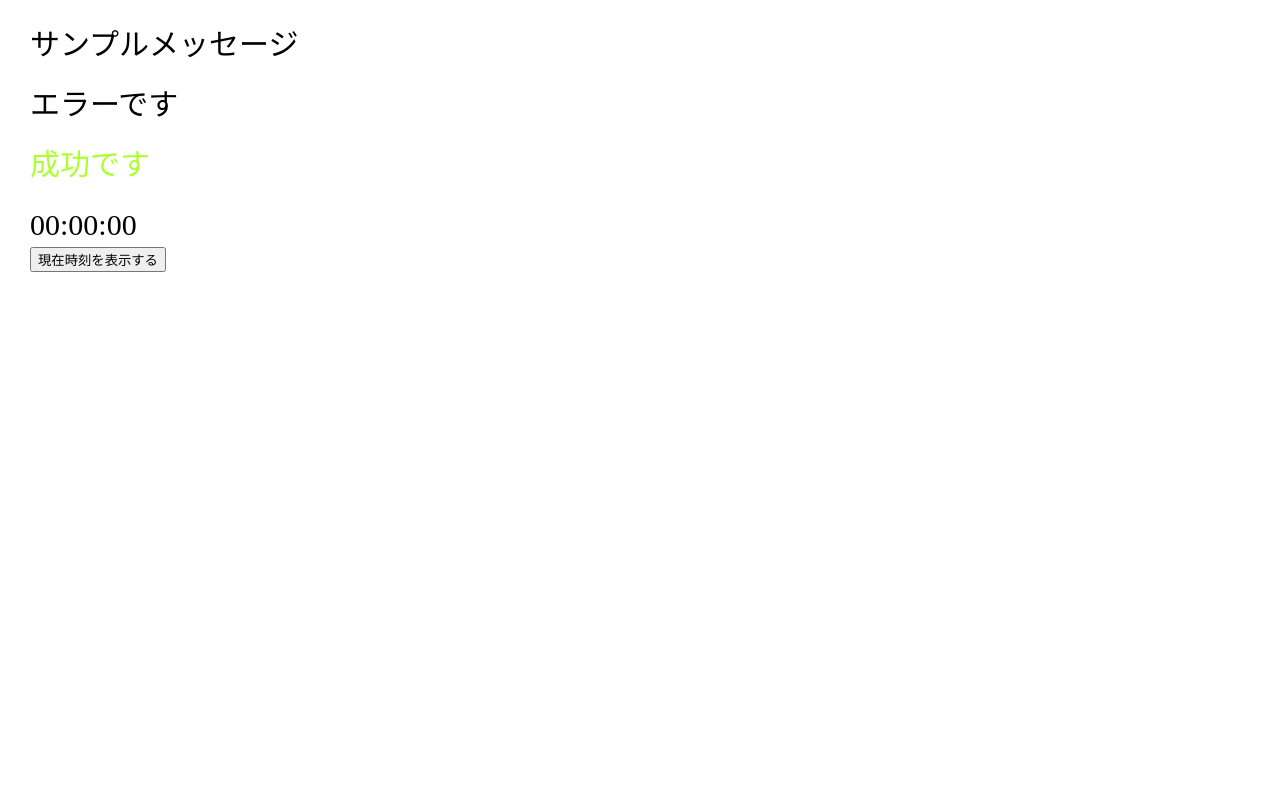
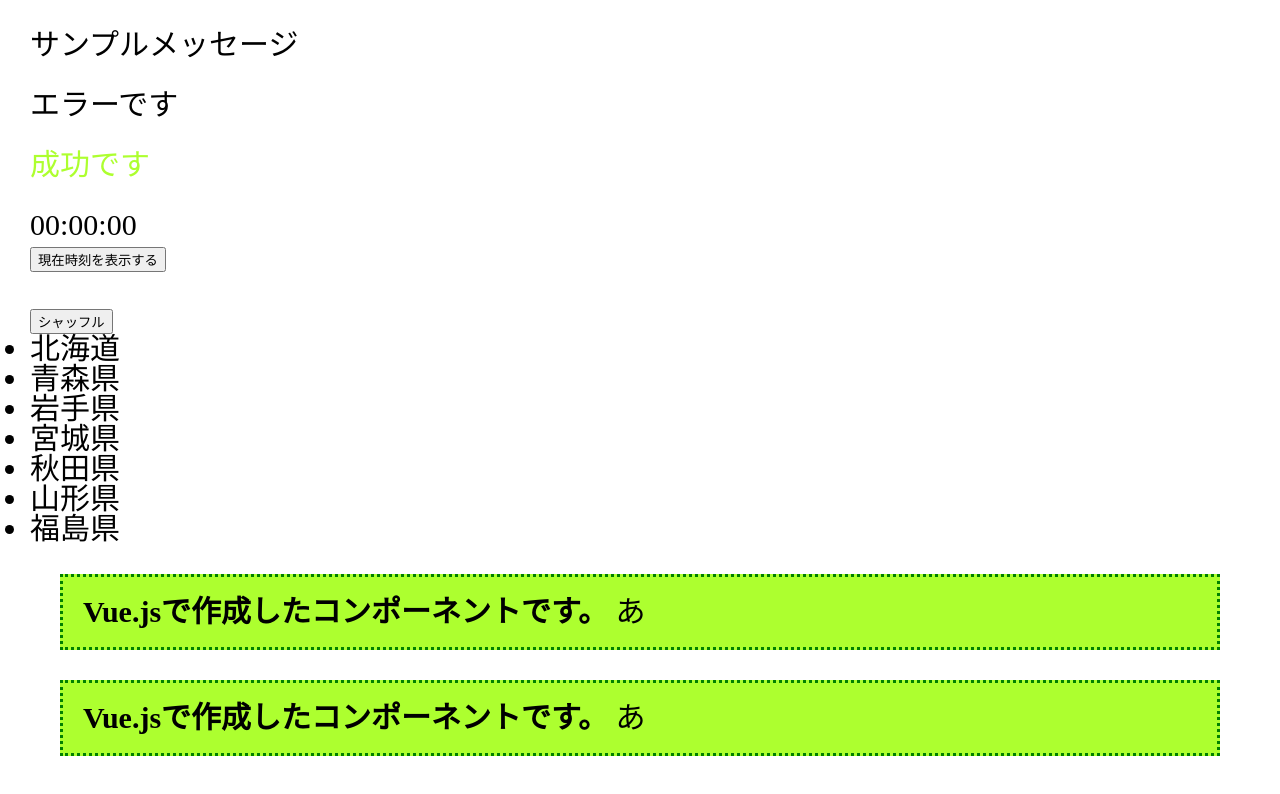
Before and after one commit to jolikecat/practice-vue, a plain HTML site: page index.html in a window 1280 px wide. Drawn offline with nearby package versions, Linux system fonts and the light colour scheme.

Commit message:
更新しました

```diff
--- a/index.html
+++ b/index.html
@@ -21,8 +21,23 @@
     <p>{{ now }}</p>
     <button v-on:click="time">現在時刻を表示する</button>
   </div>
+  <div id="app5">
+    <button v-on:click="shuffle">シャッフル</button>
+    <transition-group name="flip-list" tag="ul">
+        <li v-for="pref in prefs" v-bind:key="pref.name">
+          {{ pref.name }}
+        </li>
+    </transition-group>
+    </ul>
+  </div>
+  <div id="app6">
+    <component-box>あ</component-box>
+    <component-box>あ</component-box>
+  </div>
   <!-- Vue -->
   <script src="https://cdn.jsdelivr.net/npm/vue@2.6.12/dist/vue.js"></script>
+  <!-- Lodash -->
+  <script src="https://cdn.jsdelivr.net/npm/lodash@4.17.20/lodash.min.js"></script>
   <!-- javascript -->
   <script>
     var app = new Vue ({
@@ -55,6 +70,41 @@
         }
       }
     });
+    var app5 = new Vue ({
+      el: "#app5",
+      data: {
+        prefs: [
+          { name: '北海道' },
+          { name: '青森県' },
+          { name: '岩手県' },
+          { name: '宮城県' },
+          { name: '秋田県' },
+          { name: '山形県' },
+          { name: '福島県' }
+        ]
+      },
+      methods: {
+        shuffle: function() {
+          this.prefs = _.shuffle(this.prefs);
+        }
+      }
+    });
+    Vue.component('component-box', {
+      template: `
+      <div class="component" v-on:click="pop_up">
+        <strong>Vue.jsで作成したコンポーネントです。</strong>
+        <slot></slot>
+      </div>
+      `,
+      methods: {
+        pop_up: function() {
+          alert('クリックされました');
+        }
+      }
+    });
+    var app6 = new Vue ({
+      el: "#app6"
+    });
  </script>
 </body>
 </html>
--- a/style.scss
+++ b/style.scss
@@ -5,3 +5,11 @@ div {
 .success {
   color: greenyellow;
 }
+.flip-list-move {
+  transition: transform .5s;
+}
+.component {
+  padding: 20px;
+  border: 3px dotted green;
+  background-color: greenyellow;
+}
```
Also changed, not shown: style.css, 1 other file.
